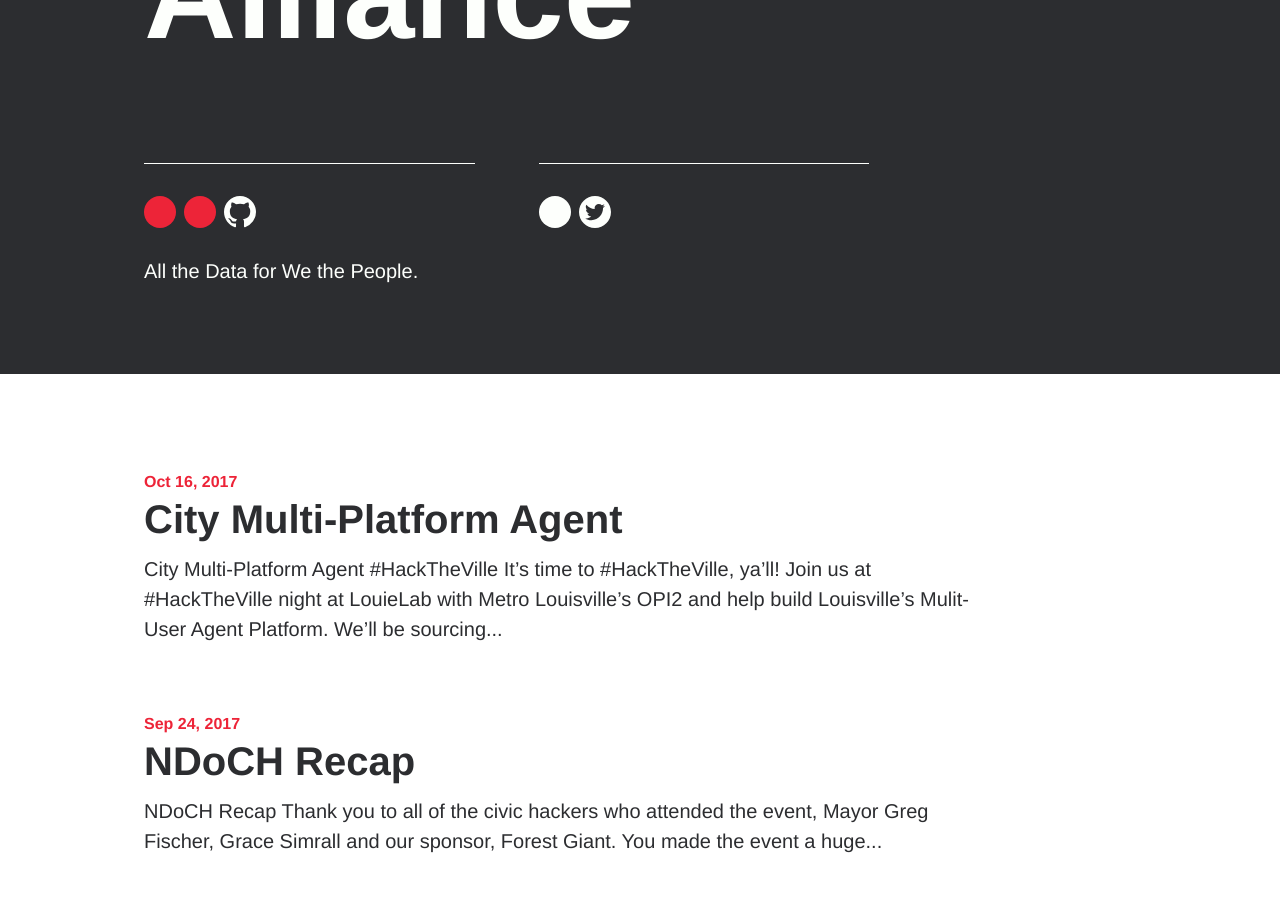
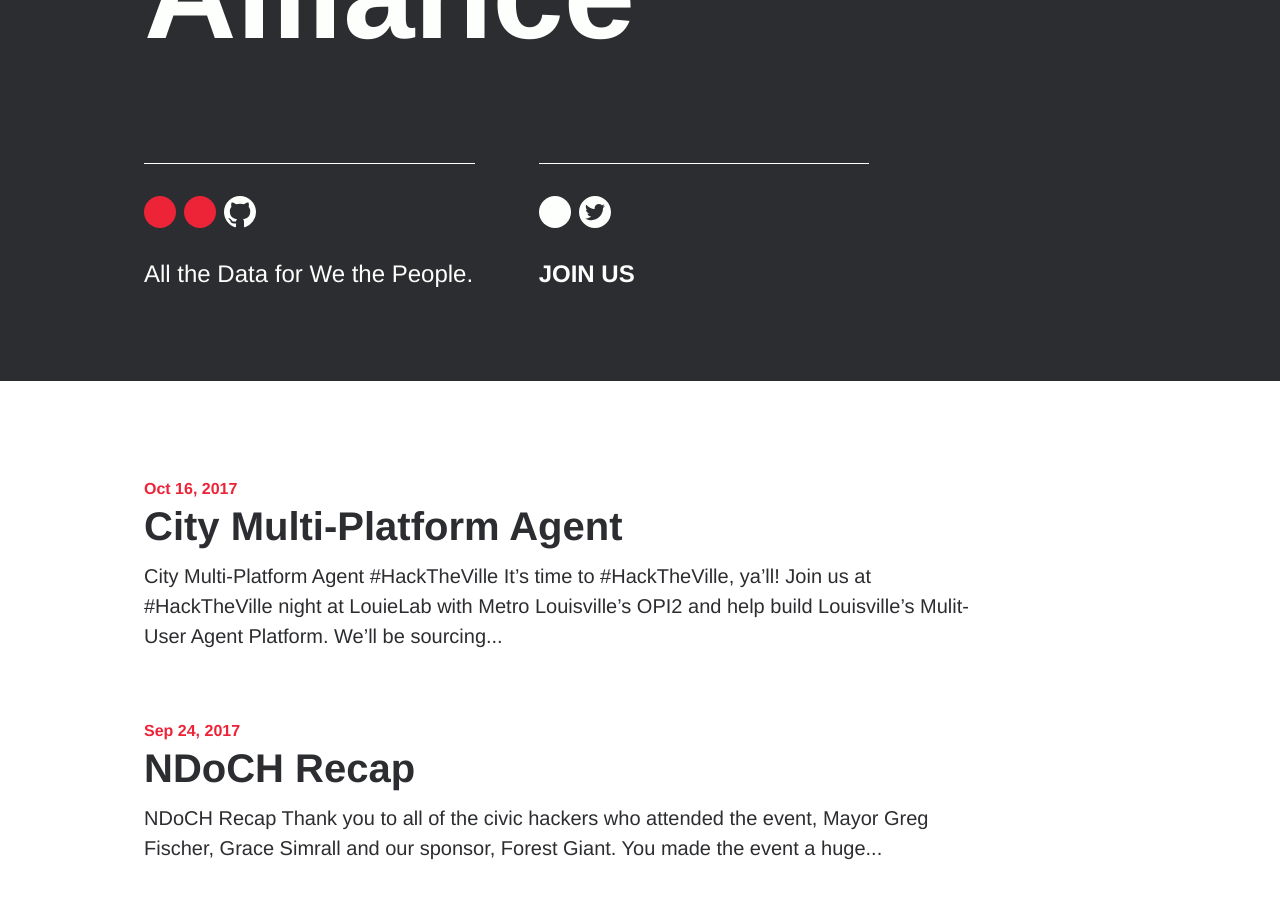
Before and after one commit to civicdata/civicdata.github.io, a Jekyll site: the page built from index.html, in a window 1280 px wide and 900 px high, scrolled down 339 px. Built offline with Jekyll 4.4.1, drawn with Linux system fonts in a browser that asks for light colours; comment, search, counter and statistics services are not loaded.

Commit message:
added in typeform link to header

```diff
--- a/_includes/dot-accent.html
+++ b/_includes/dot-accent.html
@@ -1,3 +1,3 @@
-<svg height="32" class="header-social-accent" version="1.1" width="32" viewBox="0 0 16 16" aria-hidden="true">
+<a href="https://cda2.typeform.com/to/zTNiLP" target="_blank"><svg height="32" class="header-social-accent" version="1.1" width="32" viewBox="0 0 16 16" aria-hidden="true">
  <circle cx="8" cy="8" r="8"/>
-</svg>
+</svg></a>
--- a/_layouts/home.html
+++ b/_layouts/home.html
@@ -38,7 +38,8 @@
                 </div>
               </div>
               <!-- Set site description in config.yml -->
-              <p class="h4 lh-condensed font-smoothing mt-2 py-1">{{ site.description }}</p>
+              <p class="h3 lh-condensed font-smoothing mt-2 py-1">{{ site.description}}
+             </p>
             </div>
 
             <div class="col-4 sm-width-full left border-top-thin mt-3 mt-lg-0 ml-lg-4 table">
@@ -48,6 +49,7 @@
                 <div class="inline-block mt-3">
                   {% include {{ site.social_link | default: "twitter" }}.html %}
                 </div>
+                <a class="link-primary" href="https://cda2.typeform.com/to/zTNiLP" target="_blank"><p class="h3 lh-condensed font-smoothing mt-2 py-1">JOIN US</p></a>
             </div>
           </div>
 
```
